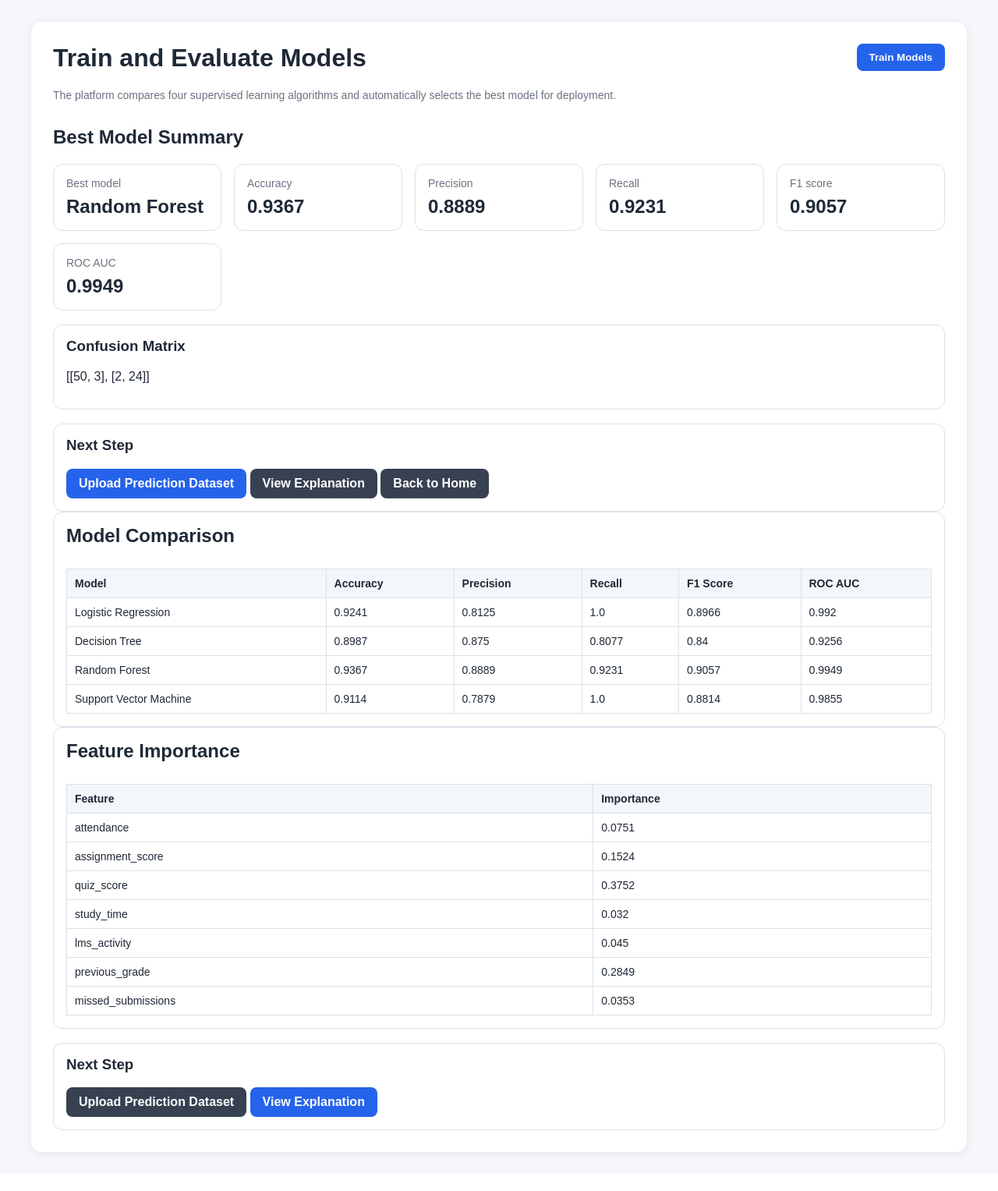
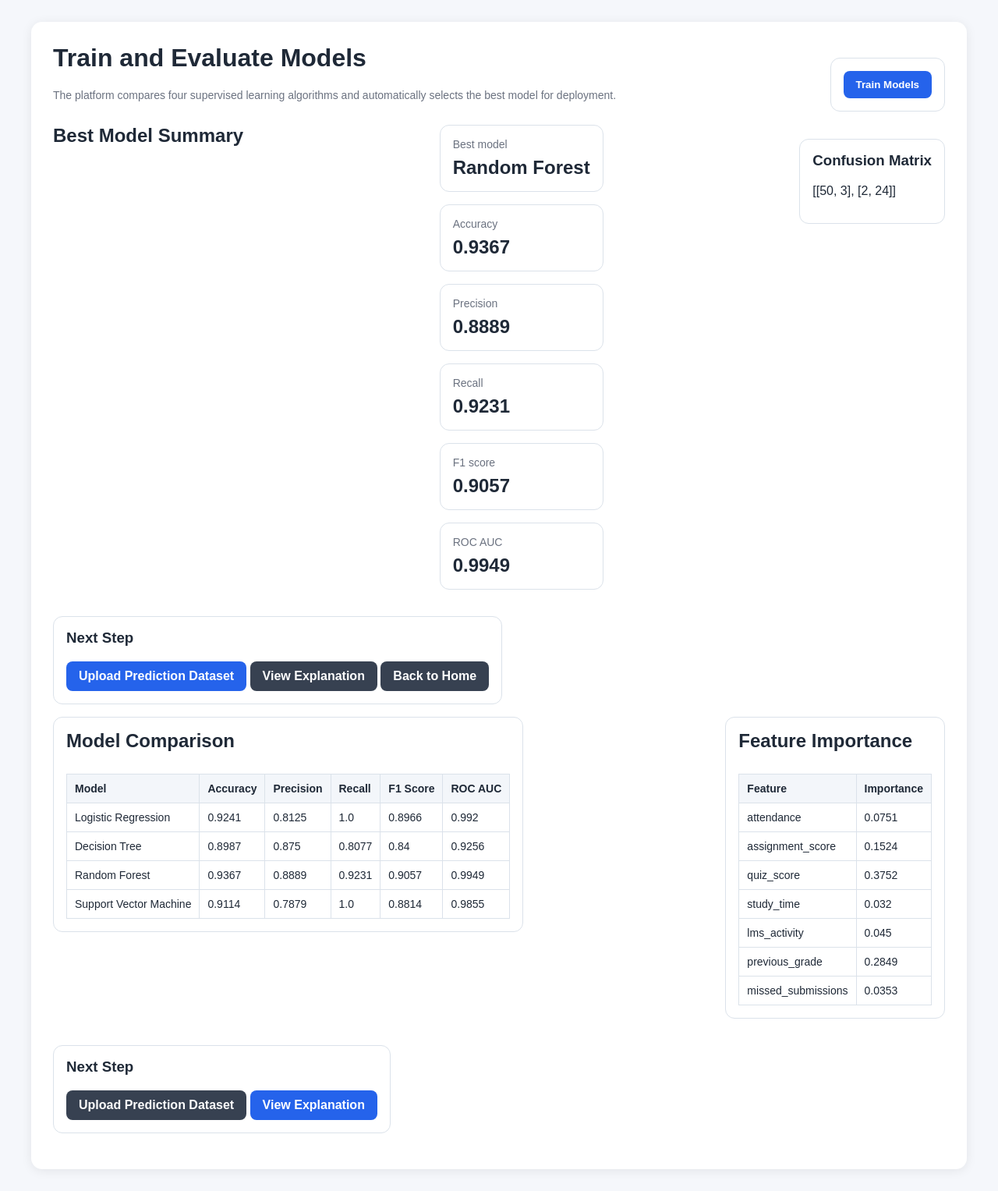
Before and after one commit to RidhanPar/edupredict-platform, a Flask app: page /train in a window 1280 px wide. Shown: the part 51-1578 px from the top of the page at 78% size. Before the commit the page ends 1537 px from the top, so only its background shows below. Run offline with Flask 3, Linux system fonts and the light colour scheme.

Commit message:
modified button placement2

```diff
--- a/templates/train.html
+++ b/templates/train.html
@@ -4,12 +4,12 @@
   <div>
     <h1>Train and Evaluate Models</h1>
     <p class="small">The platform compares four supervised learning algorithms and automatically selects the best model for deployment.</p>
-  </div>
+</div>
+<div class="card" style="margin-top: 18px;">
   <form method="post">
     <button class="btn" type="submit">Train Models</button>
   </form>
 </div>
-
 {% if metrics %}
 <h2>Best Model Summary</h2>
 <div class="card-grid">
```
